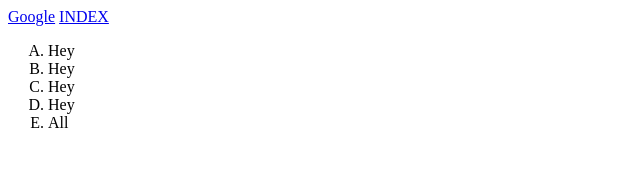
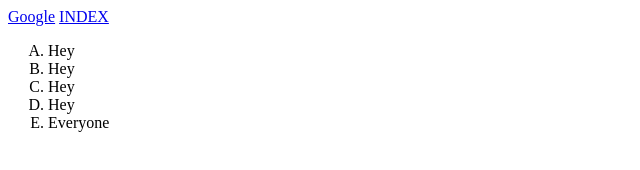
Before and after one commit to gurbaaz19/Practice, a plain HTML site: page hello.html in a window 1280 px wide. Shown: the full height of the page, 0-640 px from the left. Drawn offline with Linux system fonts and the light colour scheme.

Commit message:
commit 4

```diff
--- a/hello.html
+++ b/hello.html
@@ -14,7 +14,7 @@
       <li>Hey</li>
       <li>Hey</li>
       <li>Hey</li>
-      <li>All</li>
+      <li>Everyone</li>
     </ol>
   </body>
 </html>
```
